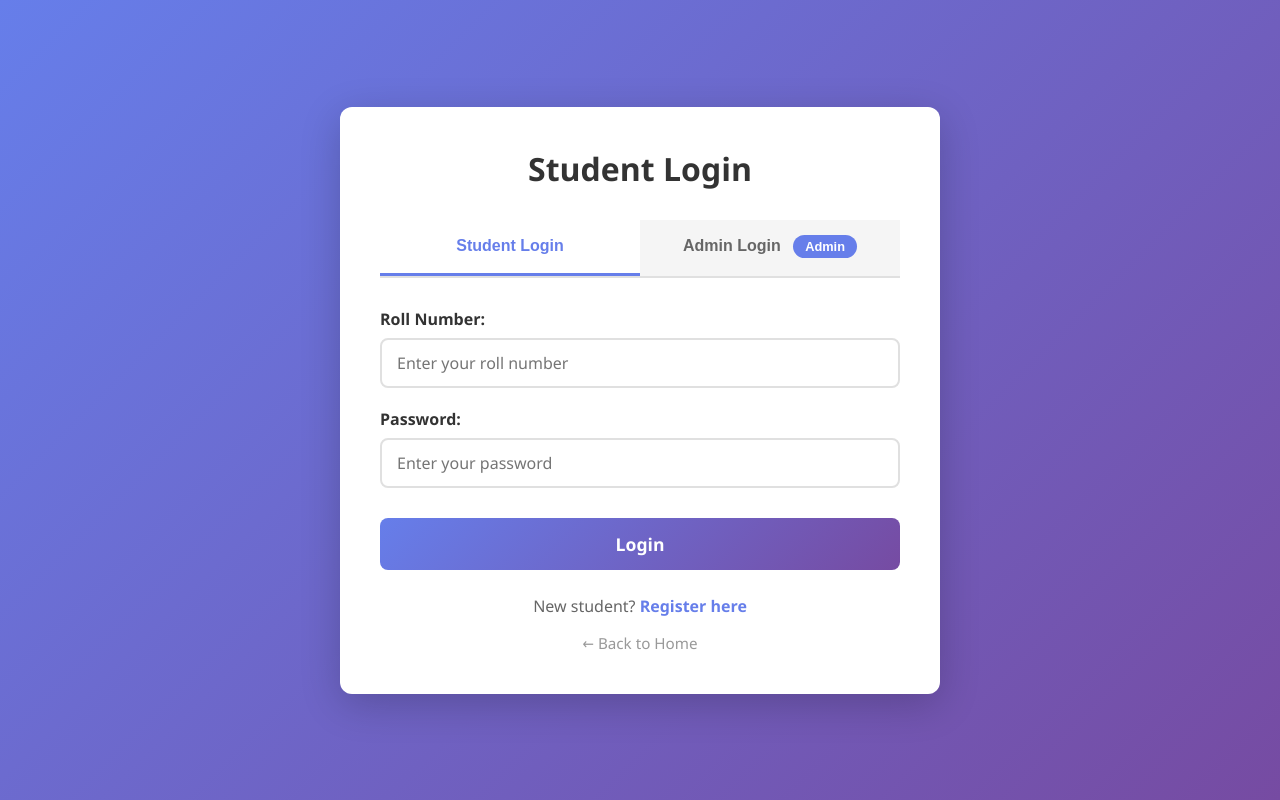
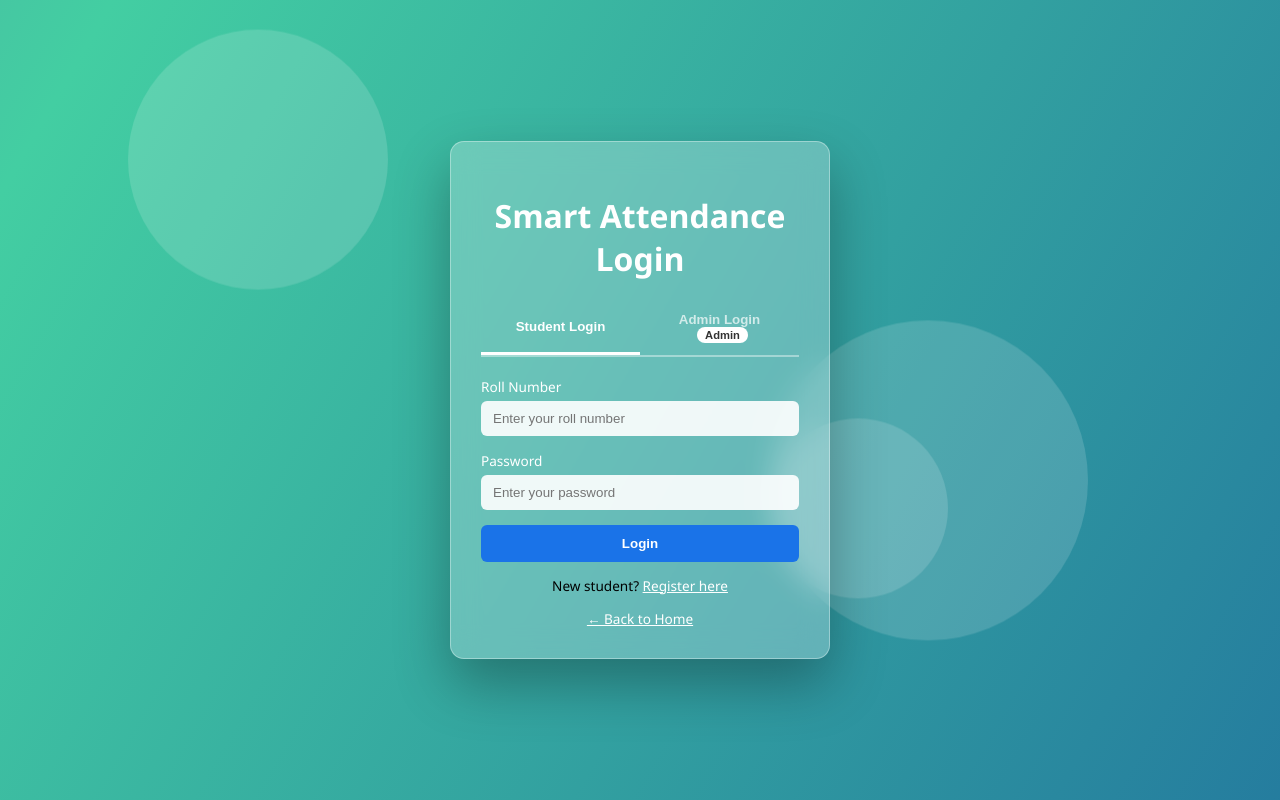
Before and after one commit to harsh211105/Online-Attendance-System, a website: page login.html in a window 1280 px wide. Both pictures are taken after a click on the button "Student Login". Drawn offline with Linux system fonts and the light colour scheme.

Commit message:
Updated homepage design

```diff
--- a/login.html
+++ b/login.html
@@ -3,65 +3,210 @@
 <head>
 <meta charset="UTF-8">
 <meta name="viewport" content="width=device-width, initial-scale=1.0">
-    <title>Login - Smart Attendance System</title>
-    <link rel="stylesheet" href="styles.css">
+<title>Smart Attendance Login</title>
+
 <style>
+* { box-sizing: border-box; }
+
+/* ===== ANIMATED BACKGROUND ===== */
+body {
+    margin: 0;
+    min-height: 100vh;
+    font-family: "Segoe UI", Arial, sans-serif;
+    background: linear-gradient(
+        120deg,
+        #667eea,
+        #764ba2,
+        #43cea2,
+        #185a9d
+    );
+    background-size: 400% 400%;
+    animation: bgMove 16s ease infinite;
+    display: flex;
+    align-items: center;
+    justify-content: center;
+    overflow: hidden;
+}
+
+@keyframes bgMove {
+    0% { background-position: 0% 50%; }
+    50% { background-position: 100% 50%; }
+    100% { background-position: 0% 50%; }
+}
+
+/* ===== FLOATING SHAPES ===== */
+.bg-shapes span {
+    position: absolute;
+    width: 260px;
+    height: 260px;
+    background: rgba(255,255,255,0.15);
+    border-radius: 50%;
+    animation: float 22s linear infinite;
+}
+
+.bg-shapes span:nth-child(1) { top: 10%; left: 10%; }
+.bg-shapes span:nth-child(2) {
+    bottom: 15%;
+    right: 15%;
+    width: 320px;
+    height: 320px;
+    animation-duration: 28s;
+}
+.bg-shapes span:nth-child(3) {
+    top: 60%;
+    left: 60%;
+    width: 180px;
+    height: 180px;
+    animation-duration: 18s;
+}
+
+@keyframes float {
+    from { transform: translateY(0); }
+    to { transform: translateY(-140px); }
+}
+
+/* ===== CONTAINER ===== */
+.container {
+    width: 100%;
+    max-width: 420px;
+    padding: 20px;
+    z-index: 1;
+}
+
+/* ===== TRANSPARENT CARD ===== */
+.form-section {
+    background: rgba(255,255,255,0.25);
+    backdrop-filter: blur(14px);
+    border-radius: 14px;
+    padding: 30px;
+    box-shadow: 0 25px 55px rgba(0,0,0,0.3);
+    border: 1px solid rgba(255,255,255,0.35);
+    animation: fadeIn 0.6s ease;
+}
+
+@keyframes fadeIn {
+    from { opacity: 0; transform: translateY(15px); }
+    to { opacity: 1; transform: translateY(0); }
+}
+
+h1 {
+    text-align: center;
+    color: #fff;
+    margin-bottom: 22px;
+}
+
+/* ===== TABS ===== */
 .login-tabs {
     display: flex;
-            gap: 0;
-            margin-bottom: 30px;
-            border-bottom: 2px solid #e0e0e0;
+    margin-bottom: 20px;
+    border-bottom: 2px solid rgba(255,255,255,0.4);
 }
 
 .login-tab {
     flex: 1;
-            padding: 15px;
-            text-align: center;
-            background: #f5f5f5;
+    padding: 10px;
+    background: none;
     border: none;
+    font-weight: 600;
     cursor: pointer;
-            font-weight: 600;
-            font-size: 1rem;
-            color: #666;
-            transition: all 0.3s ease;
+    color: rgba(255,255,255,0.7);
     border-bottom: 3px solid transparent;
 }
 
 .login-tab.active {
-            background: white;
-            color: #667eea;
-            border-bottom-color: #667eea;
-        }
-
-        .login-tab:hover {
-            background: white;
-        }
-
-        .login-form {
-            display: none;
-        }
-
-        .login-form.active {
-            display: block;
+    color: #fff;
+    border-bottom-color: #fff;
 }
 
 .admin-badge {
-            display: inline-block;
-            background: #667eea;
-            color: white;
-            padding: 4px 12px;
-            border-radius: 20px;
-            font-size: 0.8rem;
-            margin-left: 8px;
+    background: #fff;
+    color: #333;
+    padding: 2px 8px;
+    border-radius: 12px;
+    font-size: 0.7rem;
+    margin-left: 6px;
+}
+
+/* ===== FORMS ===== */
+.login-form { display: none; }
+.login-form.active { display: block; }
+
+.form-group {
+    margin-bottom: 15px;
+}
+
+.form-group label {
+    display: block;
+    font-size: 0.85rem;
+    margin-bottom: 5px;
+    color: #fff;
+}
+
+.form-group input {
+    width: 100%;
+    padding: 10px 12px;
+    border-radius: 6px;
+    border: none;
+    background: rgba(255,255,255,0.9);
+}
+
+.form-group input:focus {
+    outline: none;
+}
+
+/* ===== BUTTON ===== */
+.btn-primary {
+    width: 100%;
+    padding: 11px;
+    background: #1a73e8;
+    color: #fff;
+    border: none;
+    border-radius: 6px;
+    font-weight: 600;
+    cursor: pointer;
+}
+
+/* ===== TEXT ===== */
+.message {
+    margin-top: 14px;
+    font-size: 0.85rem;
+    text-align: center;
+    color: #fff;
+}
+
+.message.success { color: #b6ffbf; }
+.message.error { color: #ffb6b6; }
+.message.warning { color: #ffe6a6; }
+
+.auth-link,
+.back-link {
+    margin-top: 14px;
+    text-align: center;
+    font-size: 0.85rem;
+}
+
+.auth-link a,
+.back-link a {
+    color: #fff;
+    text-decoration: underline;
 }
 </style>
 </head>
+
 <body>
+
+<!-- BACKGROUND SHAPES -->
+<div class="bg-shapes">
+    <span></span>
+    <span></span>
+    <span></span>
+</div>
+
 <div class="container">
 <div class="form-section">
-            <h1>Student Login</h1>
 
-            <!-- Login Type Tabs -->
+<h1>Smart Attendance Login</h1>
+
 <div class="login-tabs">
     <button class="login-tab active" onclick="switchTab('student')">
         Student Login
@@ -71,209 +216,127 @@
     </button>
 </div>
 
-            <!-- Student Login Form -->
+<!-- STUDENT LOGIN -->
 <form id="studentLoginForm" class="login-form active">
     <div class="form-group">
-                    <label for="studentRoll">Roll Number:</label>
-                    <input
-                        type="text"
-                        id="studentRoll"
-                        name="studentRoll"
-                        placeholder="Enter your roll number"
-                        required
-                    >
+        <label>Roll Number</label>
+        <input type="text" id="studentRoll" placeholder="Enter your roll number" required>
     </div>
-
     <div class="form-group">
-                    <label for="studentPassword">Password:</label>
-                    <input
-                        type="password"
-                        id="studentPassword"
-                        name="studentPassword"
-                        placeholder="Enter your password"
-                        autocomplete="current-password"
-                        required
-                    >
+        <label>Password</label>
+        <input type="password" id="studentPassword" placeholder="Enter your password" required>
     </div>
-
-                <button type="submit" class="btn btn-primary">Login</button>
+    <button type="submit" class="btn-primary">Login</button>
 </form>
 
-            <!-- Admin Login Form -->
+<!-- ADMIN LOGIN -->
 <form id="adminLoginForm" class="login-form">
     <div class="form-group">
-                    <label for="adminId">Admin ID:</label>
-                    <input
-                        type="text"
-                        id="adminId"
-                        name="adminId"
-                        placeholder="Enter admin ID"
-                        required
-                    >
+        <label>Admin ID</label>
+        <input type="text" id="adminId" required>
     </div>
-
     <div class="form-group">
-                    <label for="adminPassword">Admin Password:</label>
-                    <input
-                        type="password"
-                        id="adminPassword"
-                        name="adminPassword"
-                        placeholder="Enter admin password"
-                        autocomplete="current-password"
-                        required
-                    >
+        <label>Admin Password</label>
+        <input type="password" id="adminPassword" required>
     </div>
-
-                <button type="submit" class="btn btn-primary">Login as Admin</button>
+    <button type="submit" class="btn-primary">Login as Admin</button>
 </form>
 
 <div id="message" class="message"></div>
 
 <div class="auth-link">
-                <p>New student? <a href="register.html">Register here</a></p>
+    New student? <a href="register.html">Register here</a>
 </div>
 
 <div class="back-link">
     <a href="index.html">← Back to Home</a>
 </div>
+
 </div>
 </div>
 
 <script src="app.js"></script>
+
 <script>
 function switchTab(tab) {
-            console.log('Switching to tab:', tab);
-
-            // Update tab buttons
-            document.querySelectorAll('.login-tab').forEach(btn => btn.classList.remove('active'));
-
-            // Find and activate the correct tab button
-            const tabButtons = Array.from(document.querySelectorAll('.login-tab'));
-            tabButtons.forEach(btn => {
-                if ((tab === 'student' && btn.textContent.includes('Student')) ||
-                    (tab === 'admin' && btn.textContent.includes('Admin'))) {
-                    btn.classList.add('active');
-                }
-            });
-
-            // Update forms
-            document.querySelectorAll('.login-form').forEach(form => form.classList.remove('active'));
+    document.querySelectorAll('.login-tab').forEach(b => b.classList.remove('active'));
+    document.querySelectorAll('.login-form').forEach(f => f.classList.remove('active'));
 
     if (tab === 'student') {
+        document.querySelectorAll('.login-tab')[0].classList.add('active');
         document.getElementById('studentLoginForm').classList.add('active');
-            } else if (tab === 'admin') {
+    } else {
+        document.querySelectorAll('.login-tab')[1].classList.add('active');
         document.getElementById('adminLoginForm').classList.add('active');
     }
 }
 
-        // Student Login
+/* ===== STUDENT LOGIN (FULL LOGIC RESTORED) ===== */
 document.getElementById('studentLoginForm').addEventListener('submit', async function(e) {
     e.preventDefault();
 
-            const rollNumber = document.getElementById('studentRoll').value.trim();
-            const password = document.getElementById('studentPassword').value;
+    const rollNumber = studentRoll.value.trim();
+    const password = studentPassword.value;
     const messageDiv = document.getElementById('message');
 
-            messageDiv.className = 'message';
-            messageDiv.textContent = 'Logging in... Please wait.';
+    messageDiv.textContent = 'Logging in...';
 
     const result = await AuthManager.login(rollNumber, password);
-
-            console.log('Login result:', result);
-            console.log('Result approval status:', result.approvalStatus);
-            console.log('Result success:', result.success);
 
     if (result.success) {
         messageDiv.className = 'message success';
         messageDiv.textContent = result.message;
 
-                // Store user in session (will be used for face verification)
         sessionStorage.setItem('attendance_current_user', JSON.stringify(result.student));
         sessionStorage.setItem('userType', 'student');
 
         setTimeout(() => {
-                    // Redirect to face verification page
             window.location.href = 'face-login.html';
         }, 1500);
     } else {
-                console.log('Login failed - result.success is false');
-                console.log('approvalStatus value:', result.approvalStatus);
-
-                // Check if it's an approval-related error
         if (result.approvalStatus === 'pending') {
-                    console.log('Status is pending - showing pending alert');
             messageDiv.className = 'message warning';
-                    messageDiv.textContent = '⏳ Waiting for admin approval. Please check back later.';
-                    alert('⏳ Your registration is pending admin approval.\n\nPlease wait for admin to review and approve your account.');
+            alert('⏳ Your registration is pending admin approval.');
         } else if (result.approvalStatus === 'rejected') {
-                    console.log('Status is rejected - showing rejected alert');
             messageDiv.className = 'message error';
-                    messageDiv.textContent = '❌ Your registration was rejected.';
-                    alert('❌ Your registration was rejected by admin.\n\nPlease register again with correct information.');
+            alert('❌ Your registration was rejected.');
         } else {
-                    console.log('Status is neither pending nor rejected:', result.approvalStatus);
             messageDiv.className = 'message error';
-                    messageDiv.textContent = result.message;
             alert('Login Failed: ' + result.message);
         }
     }
 });
 
-        // Admin Login
+/* ===== ADMIN LOGIN (FULL LOGIC RESTORED) ===== */
 document.getElementById('adminLoginForm').addEventListener('submit', function(e) {
     e.preventDefault();
-            console.log('Admin form submitted');
 
-            const adminId = document.getElementById('adminId').value.trim();
-            const adminPassword = document.getElementById('adminPassword').value;
+    const adminIdValue = adminId.value.trim();
+    const adminPasswordValue = adminPassword.value;
     const messageDiv = document.getElementById('message');
 
-            console.log('Admin ID entered:', adminId);
-            console.log('Admin Password entered:', adminPassword);
+    messageDiv.textContent = 'Logging in...';
 
-            messageDiv.className = 'message';
-            messageDiv.textContent = 'Logging in... Please wait.';
-
-            // Admin hardcoded credentials
-            if (adminId === '0' && adminPassword === '1234') {
-                console.log('✓ Admin credentials CORRECT!');
+    if (adminIdValue === '0' && adminPasswordValue === '1234') {
         messageDiv.className = 'message success';
         messageDiv.textContent = 'Welcome Admin! Redirecting...';
 
-                // Create admin session
-                const adminUser = {
+        sessionStorage.setItem('attendance_current_user', JSON.stringify({
             id: 0,
             name: 'Admin',
             roll: '0'
-                };
-
-                console.log('Setting admin session:', adminUser);
-                sessionStorage.setItem('attendance_current_user', JSON.stringify(adminUser));
+        }));
         sessionStorage.setItem('userType', 'admin');
 
-                console.log('Stored currentUser:', sessionStorage.getItem('attendance_current_user'));
-                console.log('Stored userType:', sessionStorage.getItem('userType'));
-
-                console.log('About to redirect to dashboard.html');
-
-                // Try immediate redirect first
-                setTimeout(function() {
-                    console.log('Timeout callback executing');
-                    console.log('Current URL:', window.location.href);
-                    console.log('Attempting redirect to dashboard.html');
-
-                    // Use document.location instead
+        setTimeout(() => {
             document.location.href = 'dashboard.html';
-
-                    console.log('Redirect command sent');
         }, 500);
     } else {
-                console.log('✗ Admin credentials INCORRECT!');
-                console.log('Expected: ID=0, Password=1234');
         messageDiv.className = 'message error';
-                messageDiv.textContent = 'Invalid admin credentials! Use ID: 0 and Password: 1234';
+        messageDiv.textContent = 'Invalid admin credentials!';
     }
 });
 </script>
+
 </body>
 </html>
```
Also changed, not shown: 1 other file. Lines whose indentation alone changed are shown as unchanged.
